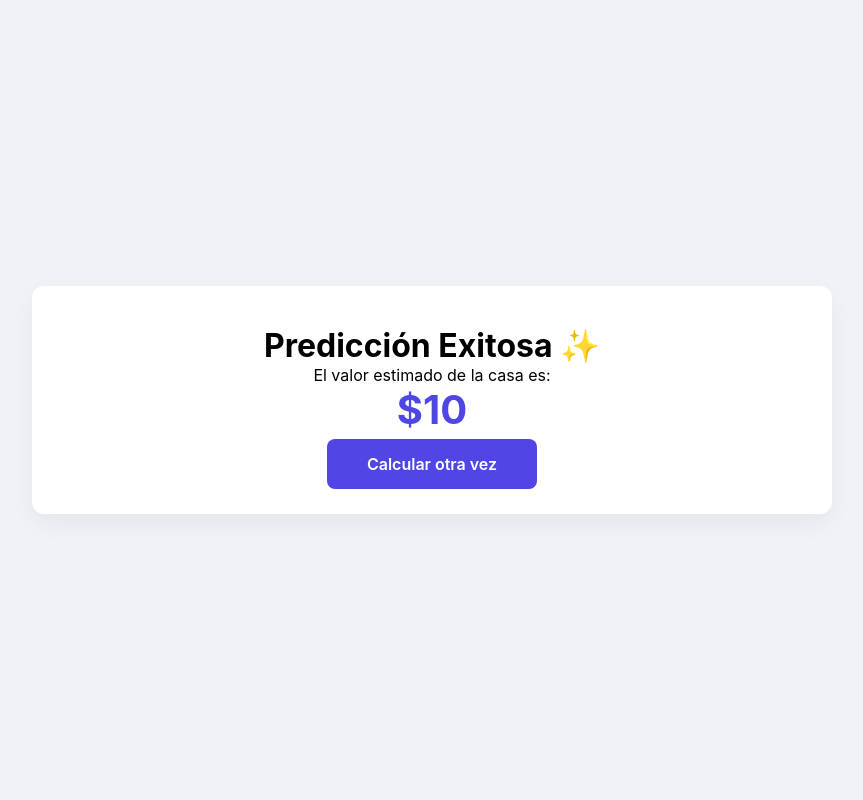
After one commit to CristhianTechAIHub/ml-engineering-path, a FastAPI app: template Projects/House_Prices_predict_interfaces/templates/prediction.html in a window 1280 px wide. The commit adds this page. Shown: the whole page, without its empty margins (208-1071 px from the left). Run offline with FastAPI, Linux system fonts and the light colour scheme; the template is opened without the code that fills it: most values are stand-ins (such as "Sample title", 1, 10 or a date in 2020).

Commit message:
function: Update Frontend for House predict project

```diff
--- /dev/null
+++ b/Projects/House_Prices_predict_interfaces/css/styles.css
@@ -0,0 +1,124 @@
+/* Reset básico para quitar márgenes por defecto */
+* {
+    box-sizing: border-box;
+    margin: 0;
+    padding: 0;
+}
+
+body {
+    font-family: 'Inter', sans-serif;
+    /* Fuente tipo "Tech" */
+    background-color: #f0f2f5;
+    /* Gris muy suave, típico de dashboards */
+    display: flex;
+    justify-content: center;
+    align-items: center;
+    min-height: 100vh;
+    padding: 20px;
+}
+
+/* La tarjeta blanca principal */
+.main-card {
+    background: white;
+    width: 100%;
+    max-width: 800px;
+    /* Ancho máximo para que no se estire demasiado */
+    padding: 40px;
+    border-radius: 12px;
+    box-shadow: 0 10px 25px rgba(0, 0, 0, 0.05);
+    /* Sombra suave y moderna */
+}
+
+.header {
+    text-align: center;
+    margin-bottom: 30px;
+}
+
+.header h1 {
+    color: #1a1a1a;
+    font-size: 24px;
+    margin-bottom: 10px;
+}
+
+.header p {
+    color: #666;
+    font-size: 14px;
+}
+
+/* --- AQUÍ ESTÁ LA MAGIA DE LA CUADRÍCULA --- */
+.form-grid {
+    display: grid;
+    grid-template-columns: repeat(2, 1fr);
+    /* 2 columnas iguales */
+    gap: 20px;
+    /* Espacio entre casillas */
+}
+
+/* Estilo de cada cajita de input */
+.input-group {
+    display: flex;
+    flex-direction: column;
+}
+
+.input-group label {
+    font-size: 13px;
+    font-weight: 600;
+    color: #444;
+    margin-bottom: 8px;
+    text-transform: uppercase;
+    /* Etiquetas en mayúscula se ven pro */
+    letter-spacing: 0.5px;
+}
+
+input,
+select {
+    padding: 12px 15px;
+    border: 1px solid #ddd;
+    border-radius: 8px;
+    /* Bordes redondeados */
+    font-size: 16px;
+    transition: border-color 0.3s;
+    background-color: #fafafa;
+}
+
+input:focus,
+select:focus {
+    outline: none;
+    border-color: #4f46e5;
+    /* Color azul índigo al hacer clic */
+    background-color: white;
+    box-shadow: 0 0 0 3px rgba(79, 70, 229, 0.1);
+}
+
+/* Botón grande y atractivo */
+.footer {
+    margin-top: 30px;
+    text-align: center;
+}
+
+.btn-predict {
+    background-color: #4f46e5;
+    /* Azul Indigo */
+    color: white;
+    padding: 15px 40px;
+    border: none;
+    border-radius: 8px;
+    font-size: 16px;
+    font-weight: 600;
+    cursor: pointer;
+    width: 100%;
+    /* Botón ancho completo en móviles */
+    transition: background-color 0.2s;
+}
+
+.btn-predict:hover {
+    background-color: #4338ca;
+    /* Un poco más oscuro al pasar el mouse */
+}
+
+/* Responsivo: Si la pantalla es pequeña (celular), usa 1 sola columna */
+@media (max-width: 600px) {
+    .form-grid {
+        grid-template-columns: 1fr;
+    }
+}
--- a/Projects/House_Prices_predict_interfaces/interface/app.py
+++ b/Projects/House_Prices_predict_interfaces/interface/app.py
@@ -1,22 +1,57 @@
-from fastapi import FastAPI, Request
+from ast import For
+from fastapi import FastAPI, Request, Form
 import uvicorn
-from pydantic import BaseModel
-
-
-
+from fastapi.responses import HTMLResponse
+from fastapi.templating import Jinja2Templates
+from fastapi.staticfiles import StaticFiles
+from pathlib import Path
 
 app = FastAPI()
 
-# define el cuerpo de la respuesta que enviará la API al cliente
-class Item(BaseModel):
-    name: str
-    description: str | None = None
-    price: float
-    tax: float | None = None
+# 1. Definir la ruta base (donde está este archivo app.py)
+BASE_DIR = Path(__file__).resolve().parent
 
-@app.get("/items/")
-async def create_item(item: Item):
-    return item
+# 2. Definir rutas a las carpetas hermanas
+# Usamos .parent para subir a la carpeta 'A', y luego entramos a 'css' o 'templates'
+css_dir = BASE_DIR.parent / "css"
+templates_dir = BASE_DIR.parent / "templates"
+
+templates = Jinja2Templates(directory=str(templates_dir))
+app.mount("/static", StaticFiles(directory=str(css_dir)), name="static")
+
+@app.get("/", response_class = HTMLResponse)
+async def home(request: Request):
+    return templates.TemplateResponse(
+        request = request,
+        name = "index.html"
+    )
+
+@app.post("/predict", response_class = HTMLResponse)
+async def predict(request: Request):
+
+    # Extraer los datos del formulario
+    longitude: float = Form(..., alias="longitude")
+    latitude: float = Form(..., alias="latitude")
+    housing_median_age: float = Form(..., alias="housing_median_age")
+    total_rooms: float = Form(..., alias="total_rooms")
+    total_bedrooms: float = Form(..., alias="total_bedrooms")
+    population: float = Form(..., alias="population")
+    households: float = Form(..., alias="households")
+    median_income: float = Form(..., alias="median_income")
+    median_house_value: float = Form(..., alias="median_house_value")
+    ocean_proximity: str = Form(..., alias="ocean_proximity")
+
+    # Aquí iría la lógica para predecir el precio usando un modelo ML
+    # Por simplicidad, usaremos un valor fijo como predicción
+    predicted_price = 250000  # Valor simulado
+
+    return templates.TemplateResponse(
+        request = request,
+        name = "prediction.html",
+        context = {
+            "predicted_price": predicted_price
+        }
+    )
 
 
 
--- /dev/null
+++ b/Projects/House_Prices_predict_interfaces/templates/prediction.html
@@ -0,0 +1,28 @@
+<!DOCTYPE html>
+<html lang="en">
+
+<head>
+    <meta charset="UTF-8">
+    <title>Resultado</title>
+    <link href="{{ url_for('static', path='/styles.css') }}" rel="stylesheet">
+</head>
+
+<body>
+    <div class="main-card" style="text-align: center;">
+        <h1>Predicción Exitosa ✨</h1>
+
+        <p>El valor estimado de la casa es:</p>
+
+        <h2 style="color: #4f46e5; font-size: 40px;">
+            ${{ predicted_price }}
+        </h2>
+
+        <br>
+
+        <a href="{{ url_for('home') }}" class="btn-predict" style="text-decoration: none;">
+            Calcular otra vez
+        </a>
+    </div>
+</body>
+
+</html>
```
Also changed, not shown: Projects/House_Prices_predict_interfaces/templates/index.html (+71 -3 lines), 1 other file.
